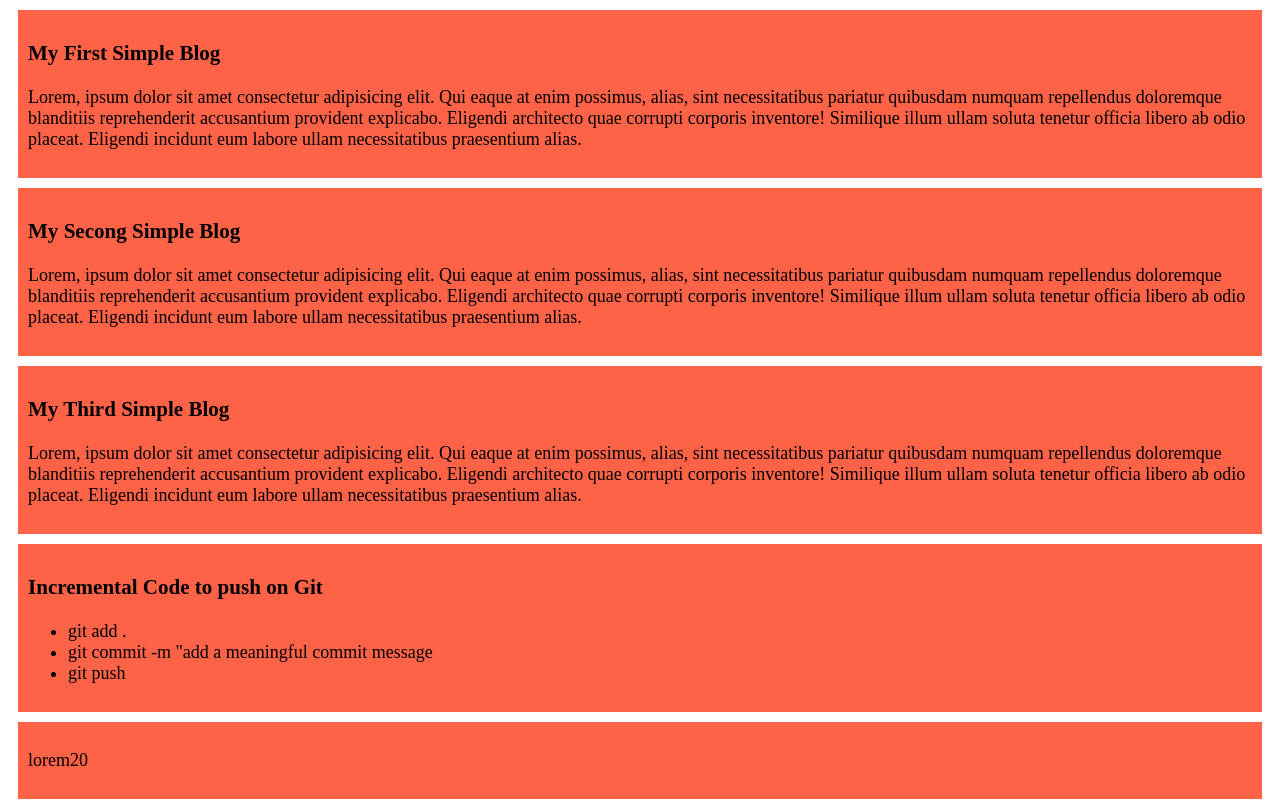
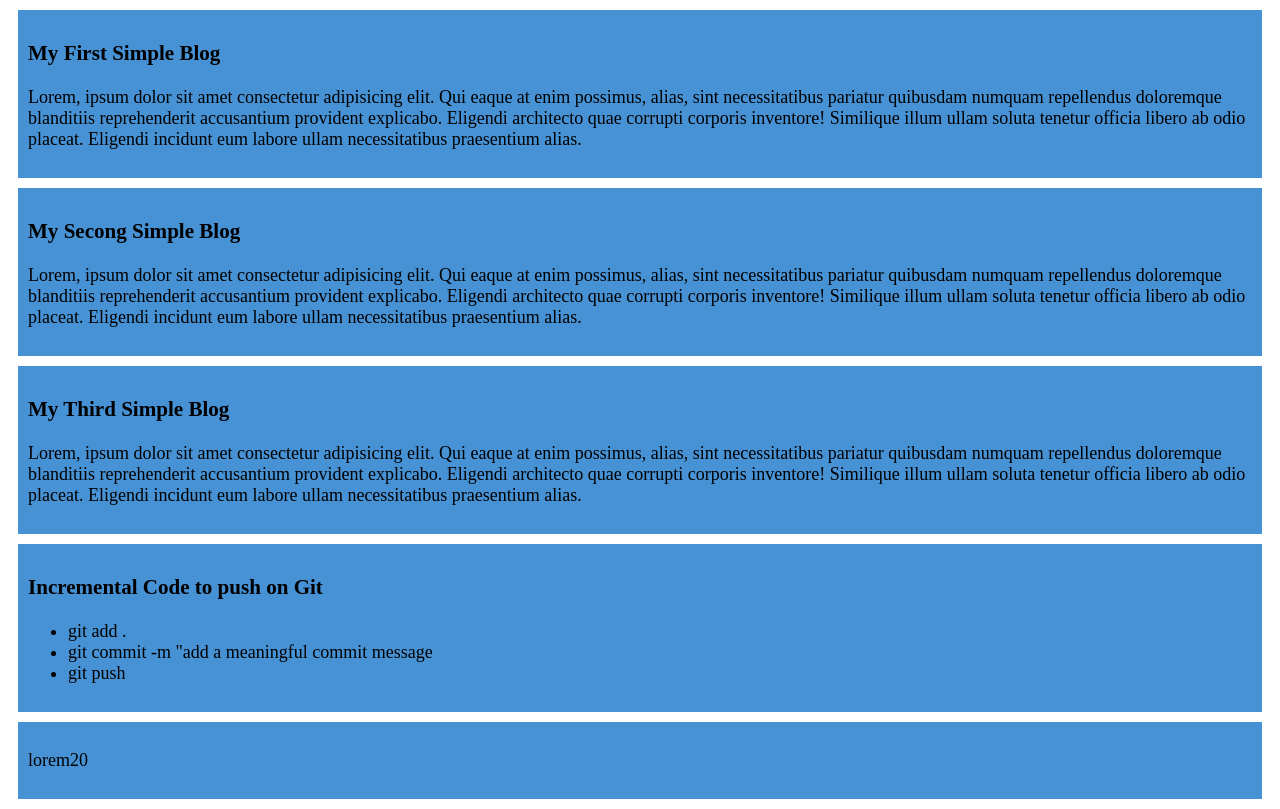
Before and after one commit to shumonira/my-simple-website, a plain HTML site: page index.html in a window 1280 px wide. Drawn offline with Linux system fonts and the light colour scheme.

Commit message:
color updated

```diff
--- a/styles/blog.css
+++ b/styles/blog.css
@@ -1,5 +1,5 @@
 div{
-    background-color: tomato;
+    background-color: rgb(70, 146, 213);
     padding: 10px;
     margin: 10px;
     font-size: large;
```
